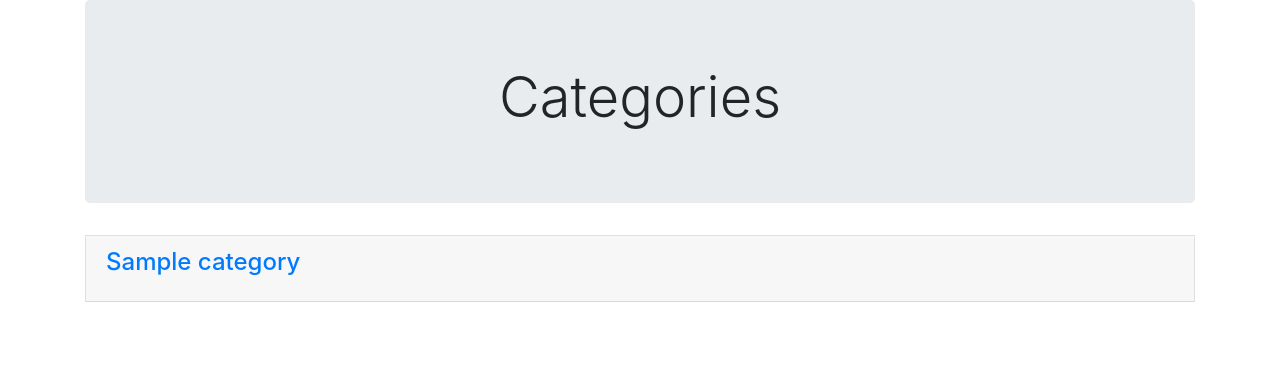
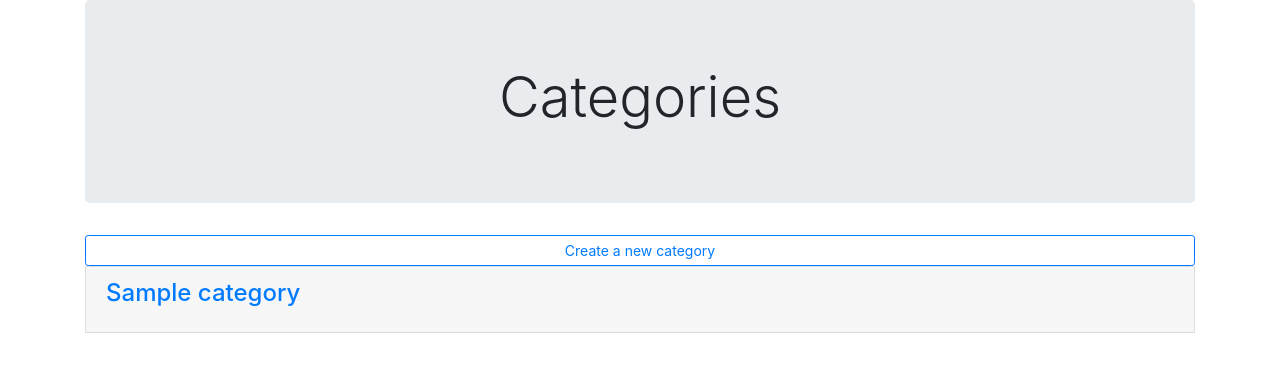
Before and after one commit to falk225/ItemCatalog, a Flask app: page / in a window 1280 px wide. Shown: the top 372 px of the page. Run offline with Flask 2, Linux system fonts and the light colour scheme; tables that the repository leaves empty hold one stand-in row (values such as "Sample post"); some libraries are stand-ins or nearby versions.

Commit message:
add add new btns

```diff
--- a/templates/categoryView.html
+++ b/templates/categoryView.html
@@ -6,6 +6,7 @@
 
 {% include "tmpFlashMsgs.html" %}
 
+<a class='btn btn-outline-primary btn-sm btn-block' href='{{url_for("addCategory")}}'>Create a new category</a>
 <div class="accordion" id="categories">
     {% for category in categories %}
         <div class="card" onmouseover="showActions(this)">
--- a/templates/itemView.html
+++ b/templates/itemView.html
@@ -5,7 +5,7 @@
 </div>
 
 {% include "tmpFlashMsgs.html" %}
-
+<a class='btn btn-outline-primary btn-sm btn-block' href='{{url_for("addItem", categoryID=category.id)}}'>Add a new item</a>
 <div class="accordion" id="items">
     {% for item in items %}
         <div class="card" onmouseover="showActions(this)">
```
